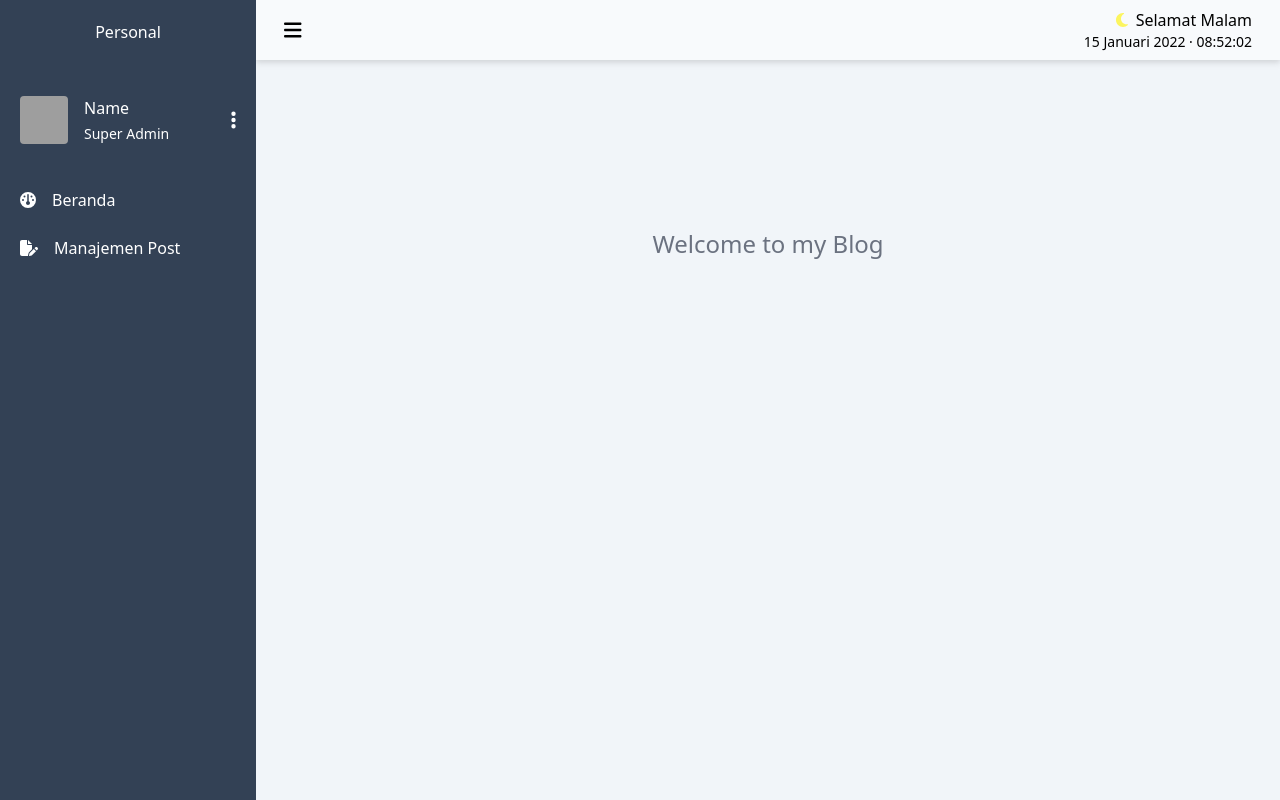
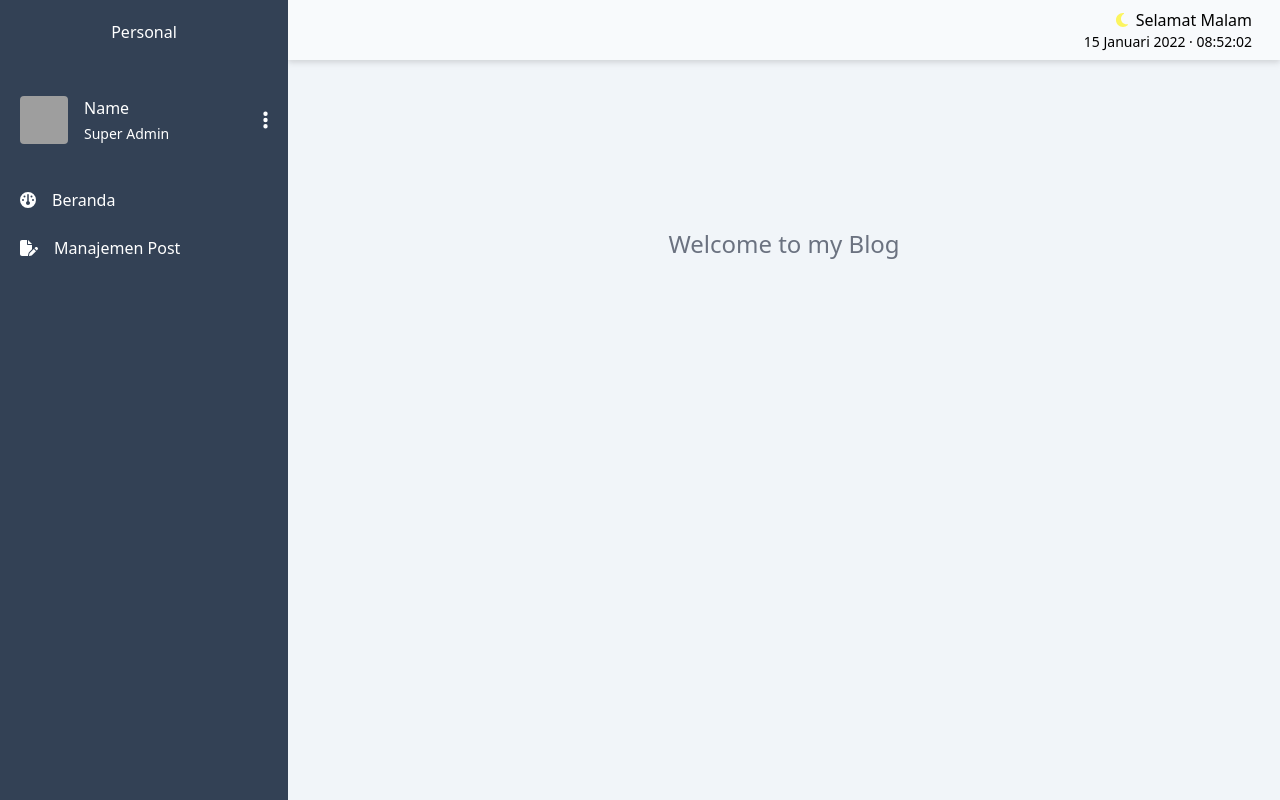
Before and after one commit to HellBus1/personal-website, a Next.js app: page /admin in a window 1280 px wide. Built offline with nearby package versions, Linux system fonts and the light colour scheme; grey boxes are pictures that could not be loaded.

Commit message:
feat: responsive sidebar

```diff
--- a/src/components/admin/DashboardWrapper/DashboardWrapper.tsx
+++ b/src/components/admin/DashboardWrapper/DashboardWrapper.tsx
@@ -14,11 +14,12 @@ const DashboardWrapper: React.FC<innerProps> = (props) => {
     {/* <div className='h-screen bg-opacity-0'></div> */}
     <div className='md:flex md:flex-row bg-slate-100'>
       <Sidebar isDrawerOpen={isDrawerOpen} />
+      <div onClick={() => setIsDrawerOpen(false)} className={`${isDrawerOpen ? 'block' : 'hidden'} bg-gray-700 bg-opacity-50 absolute h-screen z-30 top-0 left-0 right-0 bottom-0`}></div>
       <div className='flex-1'>
         <NavBar barsCallback={() => {
           setIsDrawerOpen(!isDrawerOpen)
         }} />
-        <div className='p-10' onClick={() => setIsDrawerOpen(false)}>
+        <div className='p-10'>
           {props.children}
         </div>
       </div>
--- a/src/components/admin/NavBar/NavBar.tsx
+++ b/src/components/admin/NavBar/NavBar.tsx
@@ -21,17 +21,17 @@ const NavBar = ({ barsCallback }: innerProps): React.ReactElement => {
         <p>Selamat Malam</p>
       </div>
     } else if (hours >= 5 && hours <= 11) {
-      return <div>
+      return <div className='flex flex-row items-center justify-end space-x-2'>
         <FontAwesomeIcon icon={'sun'} color={'#FFAA33'} />
         <p>Selamat Pagi</p>
       </div>
     } else if (hours >= 12 && hours <= 17) {
-      return <div>
+      return <div className='flex flex-row items-center justify-end space-x-2'>
         <FontAwesomeIcon icon={'sun'} color={'#FFAA33'} />
         <p>Selamat Siang</p>
       </div>
     } else if (hours >= 18 && hours < 0) {
-      return <div>
+      return <div className='flex flex-row items-center justify-end space-x-2'>
         <FontAwesomeIcon icon={'moon'} color={'#FFEA00'} />
         <p>Selamat Sore</p>
       </div>
@@ -54,8 +54,8 @@ const NavBar = ({ barsCallback }: innerProps): React.ReactElement => {
   }, []);
 
   return <nav className="flex flex-row bg-slate-50 w-full py-2 px-7 drop-shadow-md items-center">
-    <div>
-      <FontAwesomeIcon icon={'bars'} size={'lg'} onClick={() => barsCallback()} />
+    <div className='block md:hidden'>
+      <FontAwesomeIcon icon={'bars'} size={'lg'} onClick={() => barsCallback()} className="cursor-pointer" />
     </div>
     <div className="flex flex-col text-right flex-1">
       {getGreeting()}
--- a/src/components/admin/Sidebar/Sidebar.tsx
+++ b/src/components/admin/Sidebar/Sidebar.tsx
@@ -25,9 +25,9 @@ const Sidebar = ({ isDrawerOpen }: innerProps): React.ReactElement => {
 
     return menus
   }
-  //
+  // 2xl:basis-1/6 xl:basis-1/5 lg:basis-1/4 md:basis-1/3
 
-  return <aside className={`md:min-h-screen flex-col bg-slate-700 2xl:basis-1/6 xl:basis-1/5 lg:basis-1/4 md:basis-1/3 ease-in-out transition-all z-40 ease-in-out duration-300 hidden md:block ${isDrawerOpen ? "translate-x-full " : "translate-x-0"}`}>
+  return <aside className={`md:min-h-screen flex-col bg-slate-700 transition-all z-40 ease-in-out duration-300 ${isDrawerOpen ? "translate-x-0 " : "sm:translate-x-0 -translate-x-full"} translate-x-0 absolute md:static bottom-0 top-0 w-72`}>
     <div className="flex flex-row justify-center items-center py-5">
       <p className="text-white">Personal</p>
     </div>
--- a/tailwind.config.js
+++ b/tailwind.config.js
@@ -6,5 +6,6 @@ module.exports = {
   theme: {
     extend: {},
   },
-  plugins: [],
+  plugins: [
+  ],
 }
```
Also changed, not shown: 1 other file (tests, documents, lock files or other folders).
